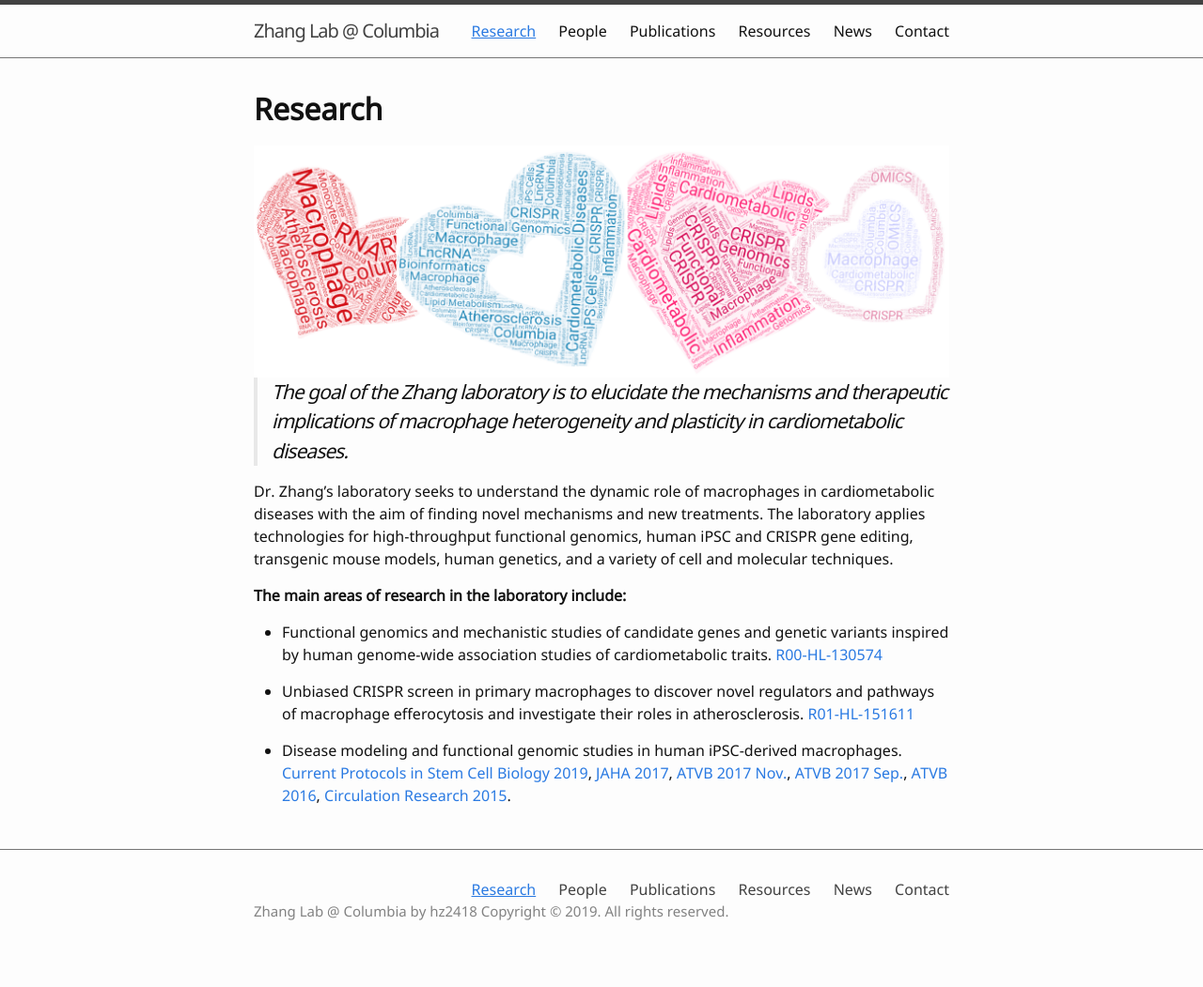
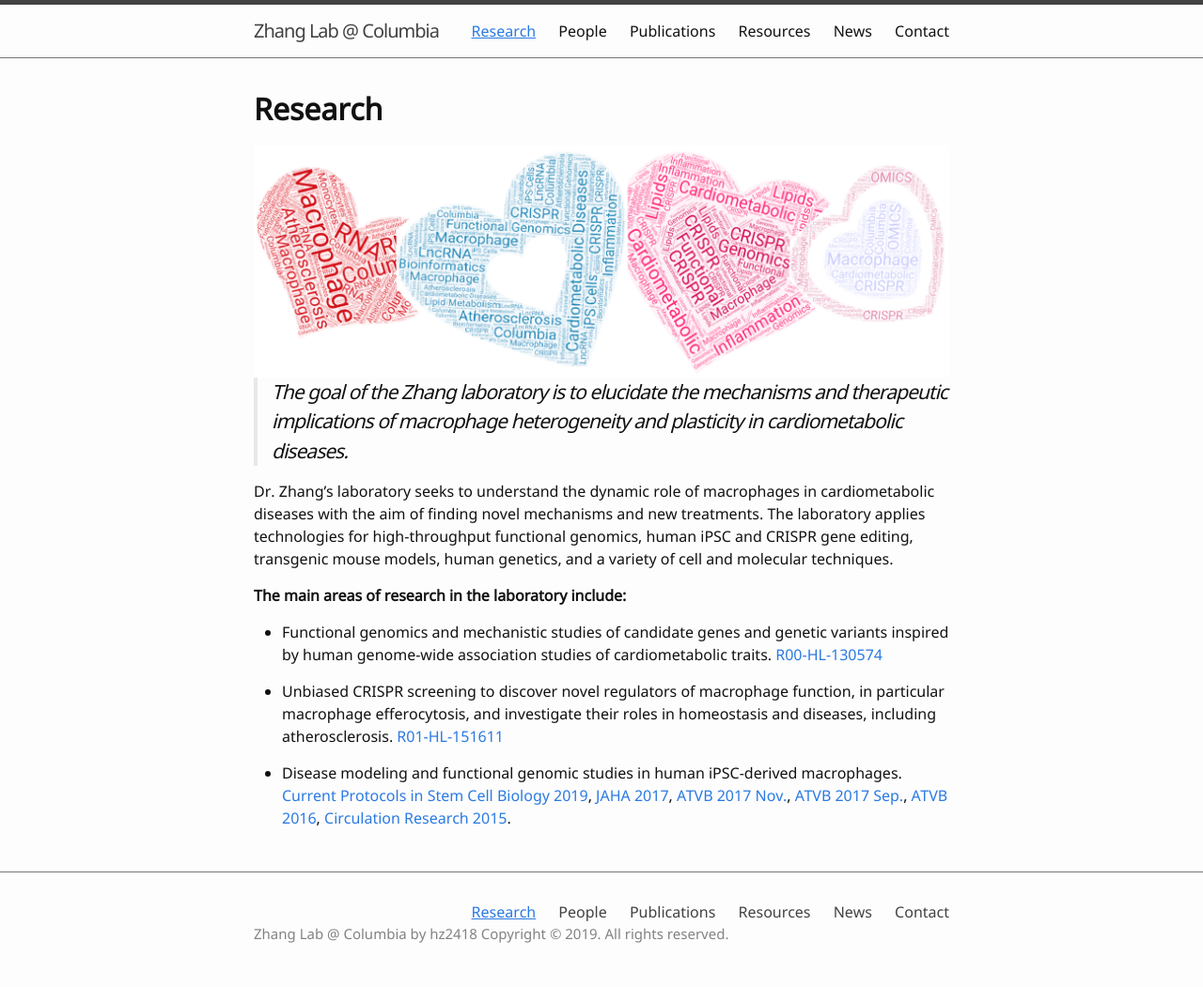
Before and after one commit to hanruizhang/zhanglab, a Jekyll site: the page built from 1_Research.md, in a window 1280 px wide. Shown: the whole page at 94% size. Built offline with Jekyll 4.4.1, drawn with Linux system fonts in a browser that asks for light colours; before the commit the page ends 1027 px from its top, so only the background shows below that.

Commit message:
Update 1_Research.md

```diff
--- a/1_Research.md
+++ b/1_Research.md
@@ -16,7 +16,7 @@ Dr. Zhang's laboratory seeks to understand the dynamic role of macrophages in ca
 
 * Functional genomics and mechanistic studies of candidate genes and genetic variants inspired by human genome-wide association studies of cardiometabolic traits. [R00-HL-130574](https://projectreporter.nih.gov/project_info_description.cfm?aid=9765372&icde=49755340&ddparam=&ddvalue=&ddsub=&cr=1&csb=default&cs=ASC&pball=)
 
-* Unbiased CRISPR screen in primary macrophages to discover novel regulators and pathways of macrophage efferocytosis and investigate their roles in atherosclerosis. [R01-HL-151611](https://projectreporter.nih.gov/project_info_description.cfm?aid=9945435&icde=49996451&ddparam=&ddvalue=&ddsub=&cr=2&csb=default&cs=ASC&pball=)
+* Unbiased CRISPR screening to discover novel regulators of macrophage function, in particular macrophage efferocytosis, and investigate their roles in homeostasis and diseases, including atherosclerosis. [R01-HL-151611](https://projectreporter.nih.gov/project_info_description.cfm?aid=9945435&icde=49996451&ddparam=&ddvalue=&ddsub=&cr=2&csb=default&cs=ASC&pball=)
 
 * Disease modeling and functional genomic studies in human iPSC-derived macrophages.
 [Current Protocols in Stem Cell Biology 2019](https://currentprotocols.onlinelibrary.wiley.com/doi/full/10.1002/cpsc.74), [JAHA 2017](https://www.ahajournals.org/doi/full/10.1161/JAHA.117.007431?url_ver=Z39.88-2003&rfr_id=ori:rid:crossref.org&rfr_dat=cr_pub%3dpubmed), [ATVB 2017 Nov.](https://www.ncbi.nlm.nih.gov/pmc/articles/PMC5687272/), [ATVB 2017 Sep.](https://www.ncbi.nlm.nih.gov/pmc/articles/PMC5659288/), [ATVB 2016](https://www.ncbi.nlm.nih.gov/pmc/articles/PMC4919157/), [Circulation Research 2015](https://www.ncbi.nlm.nih.gov/pmc/articles/PMC4565503/).
```
